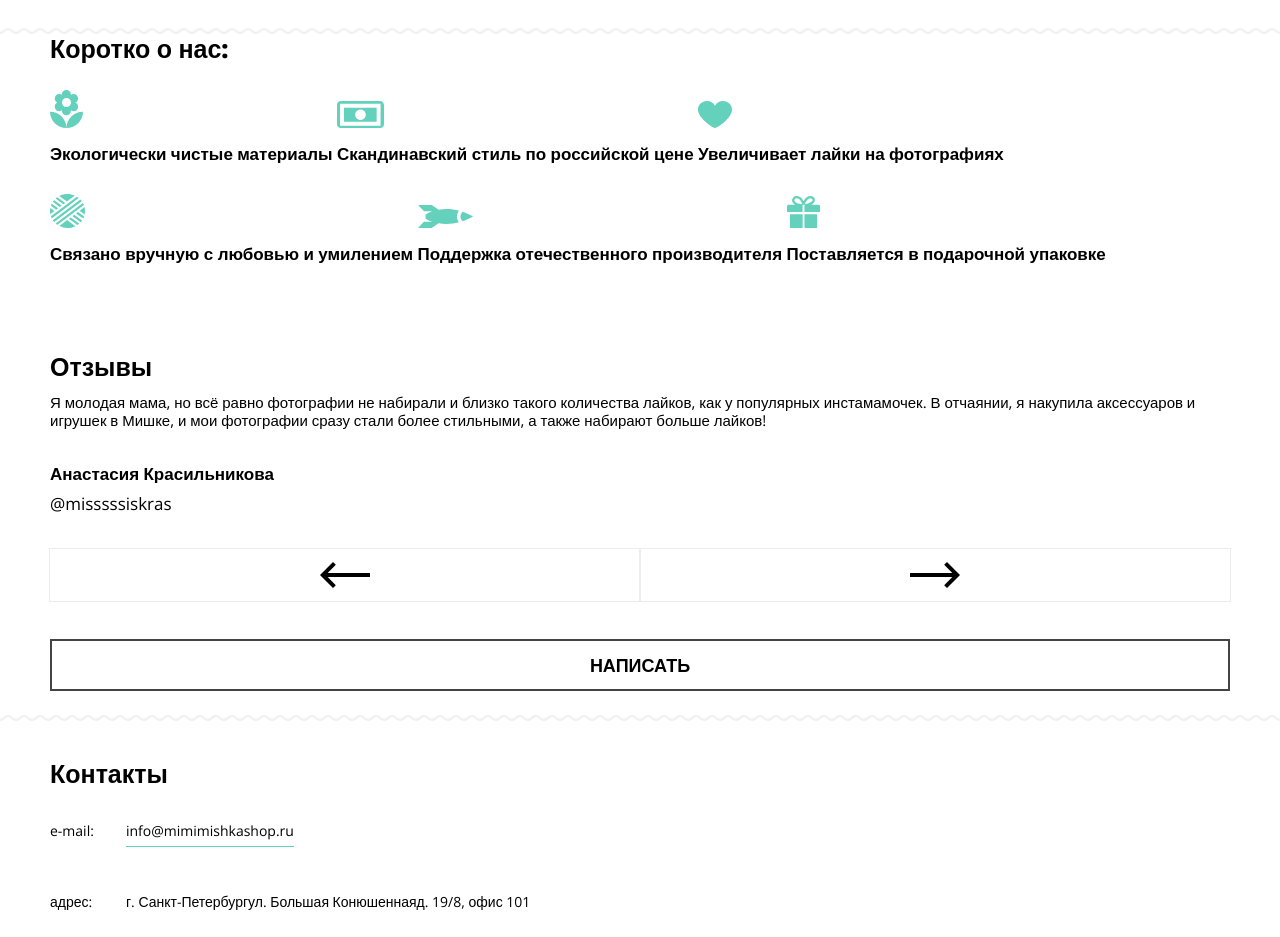
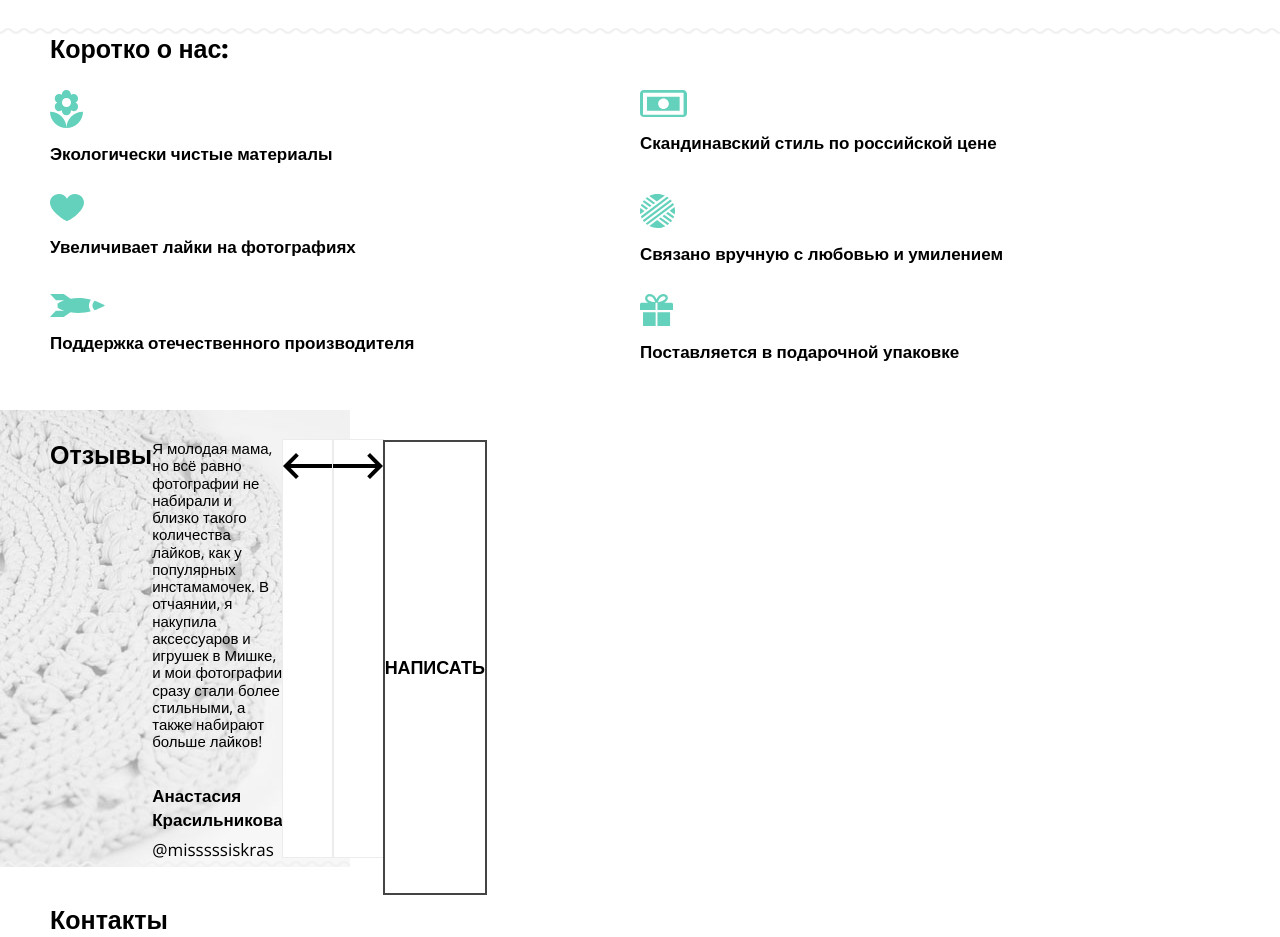
Before and after one commit to Nataliiy28/1811239-mishka-23, a website: page source/index.html in a window 1280 px wide. Shown: the part 1230-2167 px from the top of the page. Drawn offline with nearby package versions, Linux system fonts and the light colour scheme; files that its build step writes are made by us from their sources.

Commit message:
добавила фон салфетку и сетку на гридах

```diff
--- a/source/sass/blocks/about-us.scss
+++ b/source/sass/blocks/about-us.scss
@@ -11,6 +11,11 @@
   font-weight: bold;
   font-size: 17px;
   color: $basic-dark;
+
+  @include tablets {
+    display: grid;
+    grid-template-columns: 1fr 1fr;
+  }
 }
 
 .about-us__item {
--- a/source/sass/blocks/responses.scss
+++ b/source/sass/blocks/responses.scss
@@ -2,6 +2,21 @@
   padding: 30px;
   position: relative;
   margin-bottom: 38px;
+
+  @include tablets {
+    background-image: url("../../img/background/napkin_background.jpeg");
+    background-position: left;
+    background-size: cover;
+    background-repeat: no-repeat;
+    // min-height: 454px;
+    width: 350px;
+    height: 457px;
+    display: grid;
+    grid-template-columns: 1fr 1fr 1fr 1fr;
+    grid-column: 3/4;
+    grid-row: 3/4;
+
+  }
 }
 
 .responses__title {
--- a/source/sass/blocks/top-product.scss
+++ b/source/sass/blocks/top-product.scss
@@ -28,6 +28,7 @@
     margin-bottom: 0;
     text-align: center;
     max-width: 120px;
+    margin-left: auto;
   }
 }
 
@@ -42,6 +43,7 @@
   @include tablets {
     grid-column: span 2;
     grid-row: 3/4;
+    max-width: 292px;
   }
 }
 
@@ -90,5 +92,6 @@
 
   @include tablets{
     grid-column: 1/3;
+    padding-right: 42px;
   }
 }
```
Also changed, not shown: source/img/background/desktop_background.jpeg (added), source/img/background/napkin_background.jpeg (added), source/img/logo/logo_footer_table.svg (added), source/img/pictograms/flag_desktop.svg (added).
